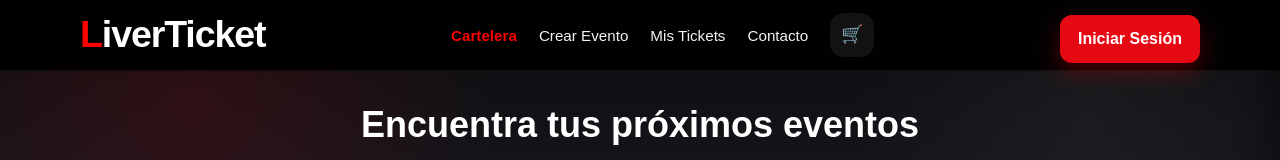
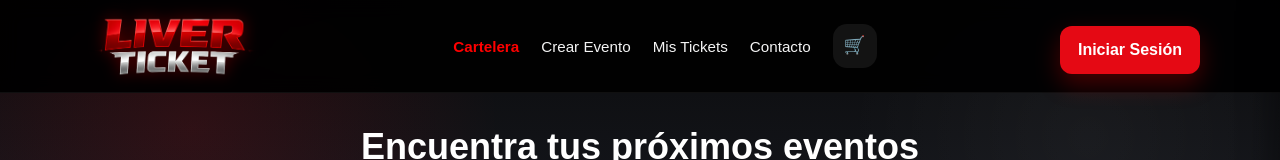
Before and after one commit to liverticket/liverticket, a Next.js app: page / in a window 1280 px wide. Shown: the top 160 px of the page. Built offline with nearby package versions, Linux system fonts and the light colour scheme; no server answers; the database is empty.

Commit message:
Insertar nuevo logo

```diff
--- a/components/Navbar.js
+++ b/components/Navbar.js
@@ -333,8 +333,12 @@ export default function Navbar() {
               <span></span>
             </button>
 
-            <a href="/" className="logo" onClick={closeAllMenus}>
-              <span className="logoAccent">L</span>iverTicket
+            <a href="/" className="logoImageLink" onClick={closeAllMenus}>
+              <img
+                src="/images/liverticket-logo.png"
+                alt="LiverTicket"
+                className="navbarLogoImage"
+              />
             </a>
           </div>
 
--- a/styles/navbar.css
+++ b/styles/navbar.css
@@ -518,3 +518,35 @@
   font-weight: 900;
   background: rgba(255, 0, 0, 0.08);
 }
+
+/* =========================
+   LOGO LIVERTICKET
+========================= */
+
+.logoImageLink {
+  display: flex;
+  align-items: center;
+  height: 100%;
+  flex-shrink: 0;
+  text-decoration: none;
+}
+
+.navbarLogoImage {
+  width: 190px;
+  height: auto;
+  display: block;
+  object-fit: contain;
+  filter: drop-shadow(0 0 8px rgba(255, 0, 0, 0.35));
+}
+
+@media (max-width: 900px) {
+  .navbarLogoImage {
+    width: 145px;
+  }
+}
+
+@media (max-width: 480px) {
+  .navbarLogoImage {
+    width: 125px;
+  }
+}
```
Also changed, not shown: public/images/liverticket-logo.png (added).
